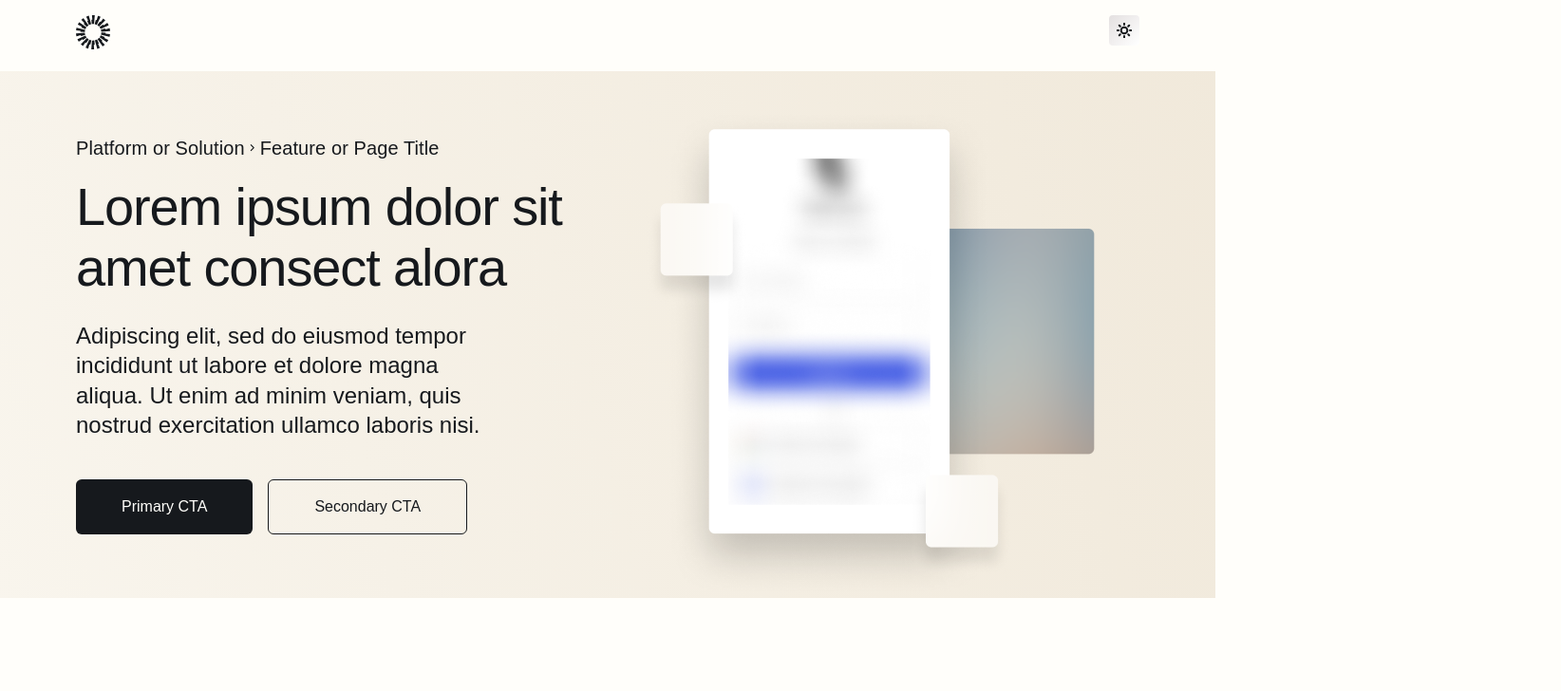
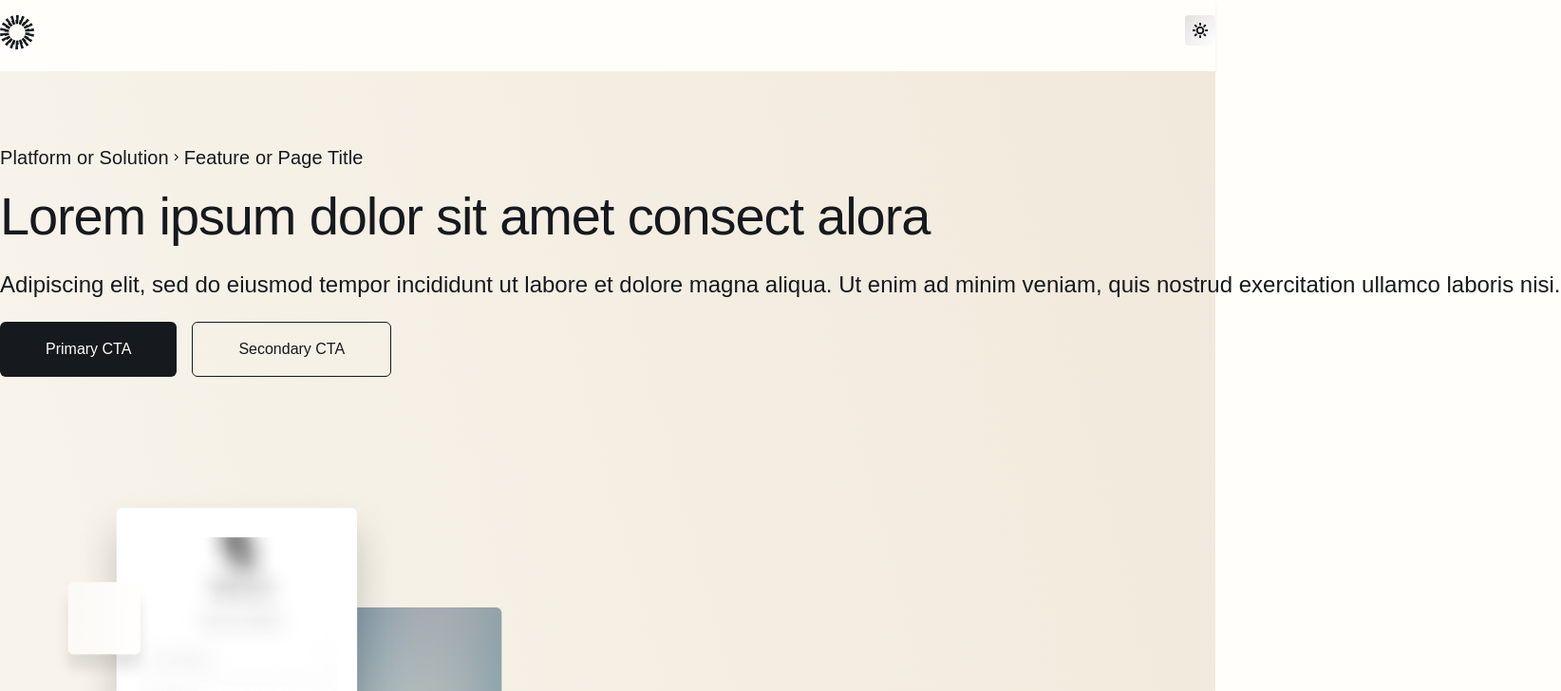
Before and after one commit to raymond8505/okta-assessment, a Next.js app: page / in a window 1280 px wide. Shown: the top 728 px of the page at 95% size, 1644 px wide, since content can reach past the window. Built offline with nearby package versions, Linux system fonts and the light colour scheme.

Commit message:
clean up linter results

```diff
--- a/src/components/grid/Container.tsx
+++ b/src/components/grid/Container.tsx
@@ -1,7 +1,6 @@
 import type { ComponentPropsWithoutRef, ElementType } from "react";
 
 import { cx } from "@/lib/cx";
-import styled from "styled-components";
 
 type ContainerProps<T extends ElementType> = {
   /** Element to render. Defaults to `div`. */
--- a/src/components/icons/OktaLogoIcon.tsx
+++ b/src/components/icons/OktaLogoIcon.tsx
@@ -8,6 +8,7 @@
       viewBox="0 0 36 36"
       fill="none"
       xmlns="http://www.w3.org/2000/svg"
+      {...props}
     >
       <title>Okta Logo</title>
       <path
--- a/src/components/site-header/SiteHeader.tsx
+++ b/src/components/site-header/SiteHeader.tsx
@@ -3,6 +3,7 @@
 import { ThemeToggle } from "../theme-toggle/ThemeToggle";
 import { theme } from "@/styles/theme";
 import { OktaLogoIcon } from "../icons/OktaLogoIcon";
+import Link from "next/link";
 
 const SiteHeaderElement = styled.header`
   background: ${theme.color.bg};
@@ -22,9 +23,9 @@
           justifyContent: "space-between",
         }}
       >
-        <a href="/" style={{ color: "inherit" }}>
+        <Link href={"/"} style={{ color: "inherit" }}>
           <OktaLogoIcon size={36} />
-        </a>
+        </Link>
         <ThemeToggle />
       </Container>
     </SiteHeaderElement>
--- a/src/styles/theme.ts
+++ b/src/styles/theme.ts
@@ -82,5 +82,5 @@
       slow: "400ms ease",
     },
   },
-  { prefix: "sc", selector: ":root" },
+  { prefix: "okta", selector: ":root" },
 );
```
Also changed, not shown: 2 other files (tests, documents, lock files or other folders).
